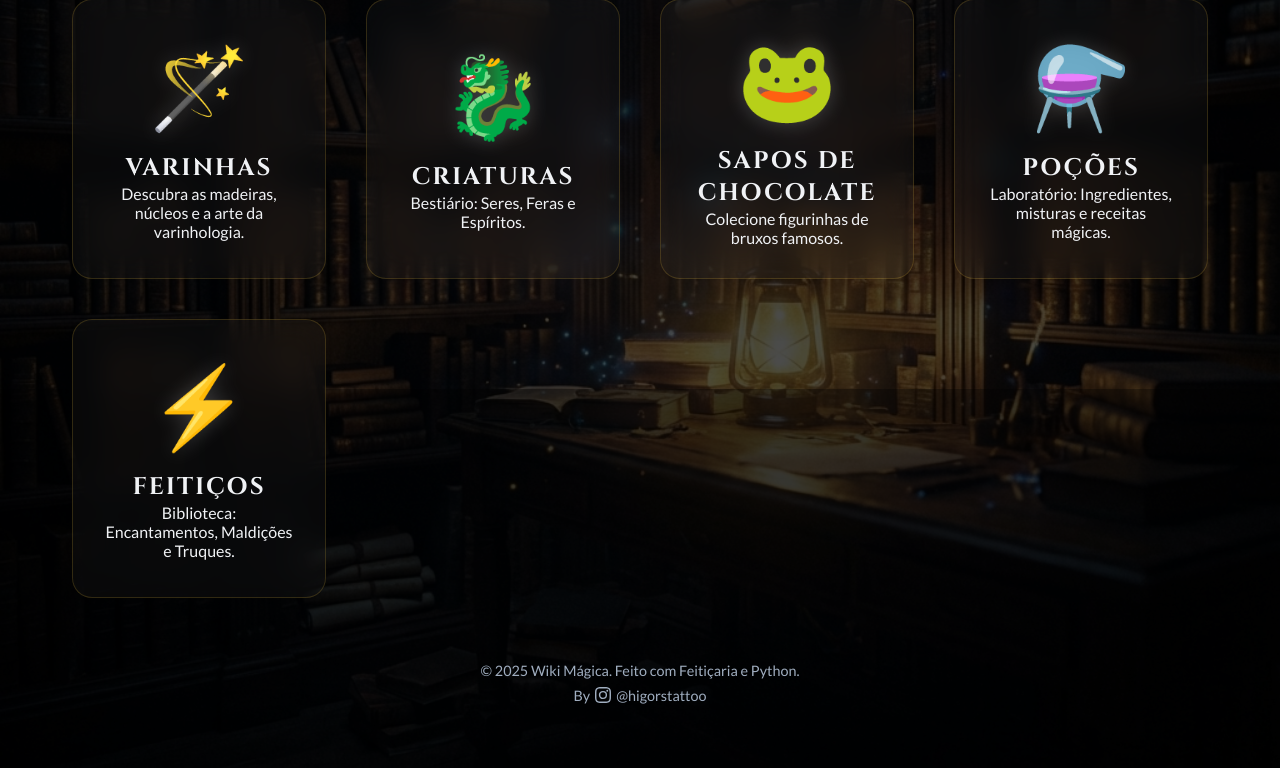
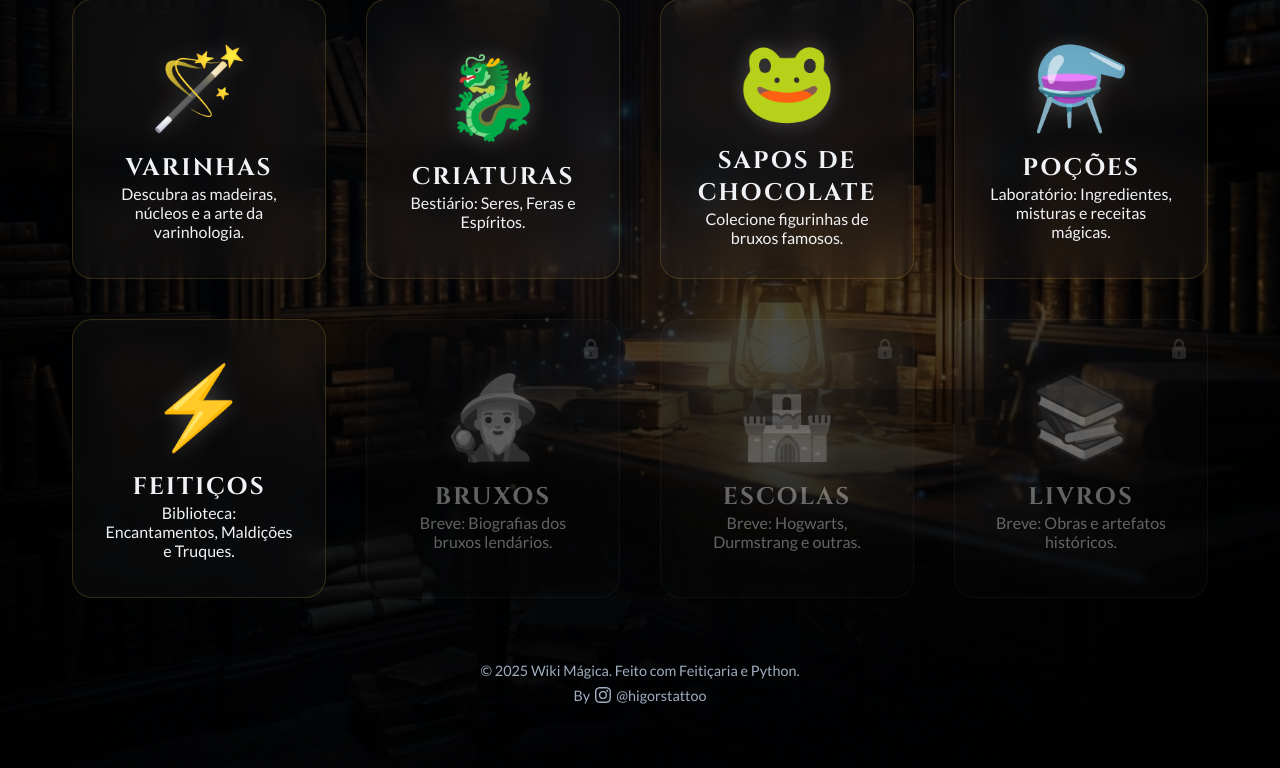
Before and after one commit to NewJhezz/o-mundo-magico, a Flask app: page / in a window 1280 px wide. Shown: the part 411-1179 px from the top of the page. Run offline with Flask 3, Linux system fonts and the light colour scheme.

Commit message:
UI: Add Wizards, Schools and Books placeholder cards to Home

```diff
--- a/templates/world.html
+++ b/templates/world.html
@@ -60,6 +60,31 @@
             </div>
             <span class="click-hint">Toque para descobrir</span>
         </a>
+
+        <!-- Novos Cards (Bloqueados) -->
+        <div class="category-card locked" title="Em breve">
+            <div class="category-icon">🧙‍♂️</div>
+            <div class="category-info">
+                <h2>Bruxos</h2>
+                <p>Breve: Biografias dos bruxos lendários.</p>
+            </div>
+        </div>
+
+        <div class="category-card locked" title="Em breve">
+            <div class="category-icon">🏰</div>
+            <div class="category-info">
+                <h2>Escolas</h2>
+                <p>Breve: Hogwarts, Durmstrang e outras.</p>
+            </div>
+        </div>
+
+        <div class="category-card locked" title="Em breve">
+            <div class="category-icon">📚</div>
+            <div class="category-info">
+                <h2>Livros</h2>
+                <p>Breve: Obras e artefatos históricos.</p>
+            </div>
+        </div>
     </div>
 </div>
 {% endblock %}
```
Also changed, not shown: index.html (+25 -0 lines).
